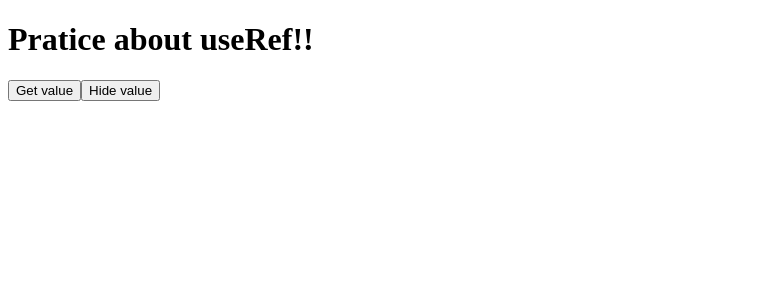
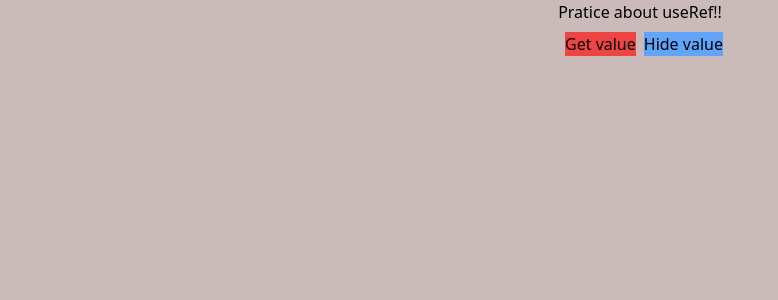
Before and after one commit to felipe-programador-18/practiceform, a Next.js app: page /usereff in a window 1280 px wide. Shown: the top 300 px of the page, without its empty margins (0-778 px from the left). Built offline with nearby package versions, Linux system fonts and the light colour scheme.

Commit message:
c12-create another form uncontrolled

```diff
--- a/package.json
+++ b/package.json
@@ -15,5 +15,10 @@
     "next": "^12.1.6",
     "react": "^18.1.0",
     "react-dom": "^18.1.0"
+  },
+  "devDependencies": {
+    "autoprefixer": "^10.4.7",
+    "postcss": "^8.4.14",
+    "tailwindcss": "^3.0.24"
   }
 }
--- /dev/null
+++ b/pages/_app.js
@@ -0,0 +1,7 @@
+import '../styles/globals.css'
+
+function MyApp({ Component, pageProps }) {
+  return <Component {...pageProps} />
+}
+
+export default MyApp
--- /dev/null
+++ b/pages/otheruncro.js
@@ -0,0 +1,19 @@
+import React,{useRef, useState} from 'react'
+
+//practice little bit about form uncontrolled!!!
+const formUncot = () => {
+    const myReffer = useRef()
+    const [ show, setshow] = useState()
+
+    const handCons = evt =>{
+        console.log()
+    }
+
+    return(<>
+         <input onClick={handCons} type={'text'} />
+         <input type={'text'} />
+    </>)
+}
+
+
+export default formUncot
--- /dev/null
+++ b/pages/postcss.config.js
@@ -0,0 +1,6 @@
+module.exports = {
+  plugins: {
+    tailwindcss: {},
+    autoprefixer: {},
+  },
+}
--- /dev/null
+++ b/pages/tailwind.config.js
@@ -0,0 +1,7 @@
+module.exports = {
+  content: [],
+  theme: {
+    extend: {},
+  },
+  plugins: [],
+}
--- a/pages/usereff.js
+++ b/pages/usereff.js
@@ -7,14 +7,17 @@ const createAnoEx = () => {
 
    const onHidevalue = () => {
     console.log(reffered?.current?.value)
-}
-    return(<>
+    }
+
+    return(
+    <div className='text-center d-flex '>
       <h1>Pratice about useRef!!</h1>
-       {show && <input type='text' placeholder='uncontrolled!' ref={reffered} /> }
+       {show && <input className='bg-green-400' type='text' placeholder='uncontrolled!' ref={reffered} /> }
 
-       <button onClick={onHidevalue} >Get value </button>
-       <button onClick={() =>  setshow( curr => !curr ) } >Hide value</button>
-    </>
+       <button className='bg-red-500 m-2' onClick={onHidevalue} >Get value </button>
+       <button className='bg-blue-400' onClick={() =>  setshow( curr => !curr ) } >Hide value</button>
+       </div>
+
     )
 }
 
--- /dev/null
+++ b/postcss.config.js
@@ -0,0 +1,6 @@
+module.exports = {
+    plugins: {
+      tailwindcss: {},
+      autoprefixer: {},
+    },
+  }
--- /dev/null
+++ b/styles/globals.css
@@ -0,0 +1,7 @@
+@tailwind base;
+@tailwind components;
+@tailwind utilities;
+
+body{
+    background-color: rgb(202, 186, 186);
+}
--- /dev/null
+++ b/tailwind.config.js
@@ -0,0 +1,8 @@
+module.exports = {
+    content: [ "./pages/**/*.{js,ts,jsx,tsx}",
+    "./components/**/*.{js,ts,jsx,tsx}",],
+    theme: {
+      extend: {},
+    },
+    plugins: [],
+  }
```
